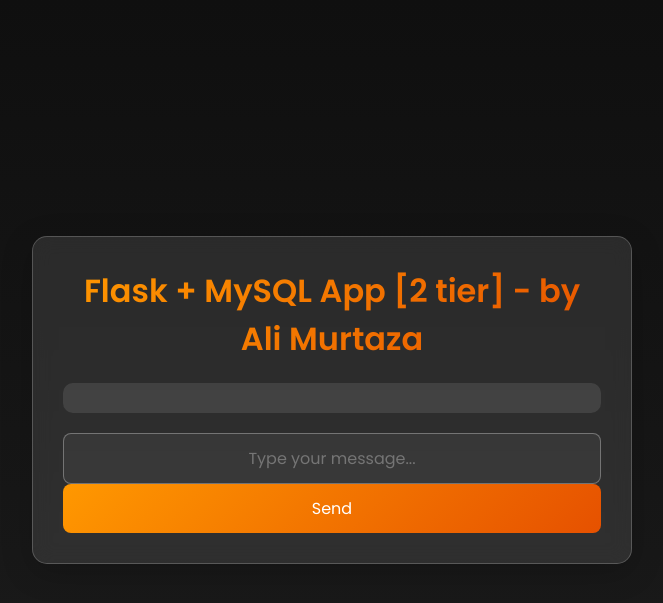
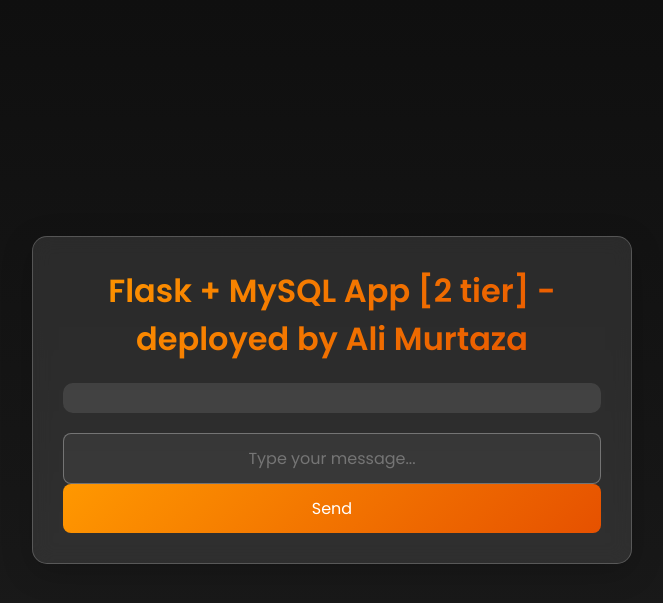
Before and after one commit to alidevopsculture/Two-Tier-CI-CD-Pipeline, a Flask app: page / in a window 1280 px wide. Shown: the top 603 px of the page, without its empty margins (308-971 px from the left). Run offline with Flask 2, Linux system fonts and the light colour scheme; data that the repository does not hold is empty; some libraries are stand-ins or nearby versions.

Commit message:
updated index

```diff
--- a/templates/index.html
+++ b/templates/index.html
@@ -131,7 +131,7 @@
 
 <body>
     <div class="container">
-        <h1>Flask + MySQL App [2 tier] - by Ali Murtaza </h1>
+        <h1>Flask + MySQL App [2 tier] - deployed by Ali Murtaza </h1>
 
         <div class="messages">
             {% for message in messages %}
```
